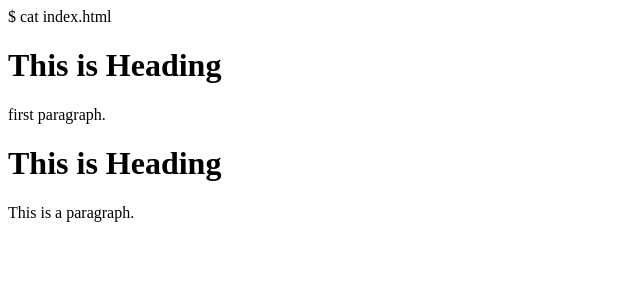
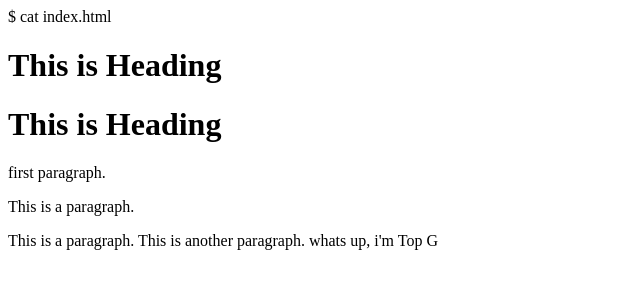
Before and after one commit to birukdesta/learning-git, a plain HTML site: page index.html in a window 1280 px wide. Shown: the whole page, without its empty margins (0-640 px from the left). Drawn offline with Linux system fonts and the light colour scheme.

Commit message:
added another p tag and Top G

```diff
--- a/index.html
+++ b/index.html
@@ -6,8 +6,11 @@ $ cat index.html
 </head>
 <body>
     <p> <h1> This is Heading</h1>
-        <p> first paragraph.</p>
-  <h1> This is Heading</h1>
+<h1> This is Heading</h1>
+  <p> first paragraph.</p>
   <p> This is a paragraph. </p>
+        <p> This is a paragraph.
+        This is another paragraph.
+        whats up, i'm Top G</p>
 </body>
 </html>
```
